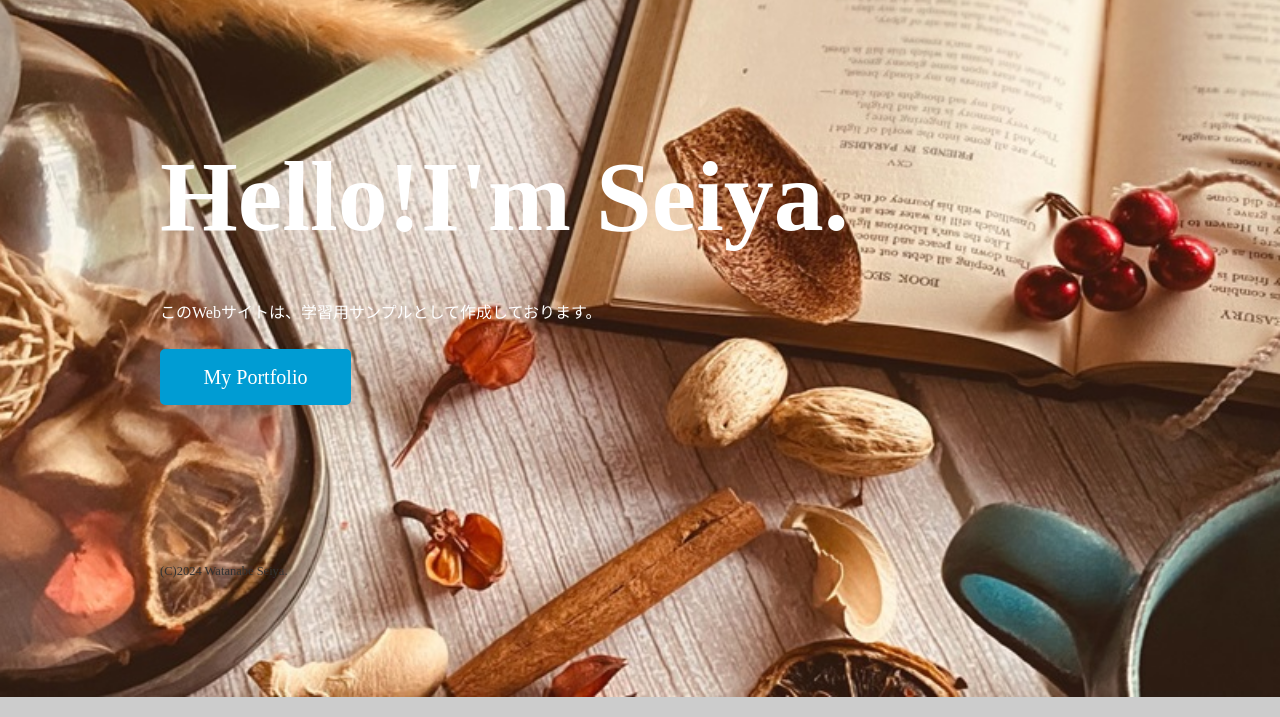
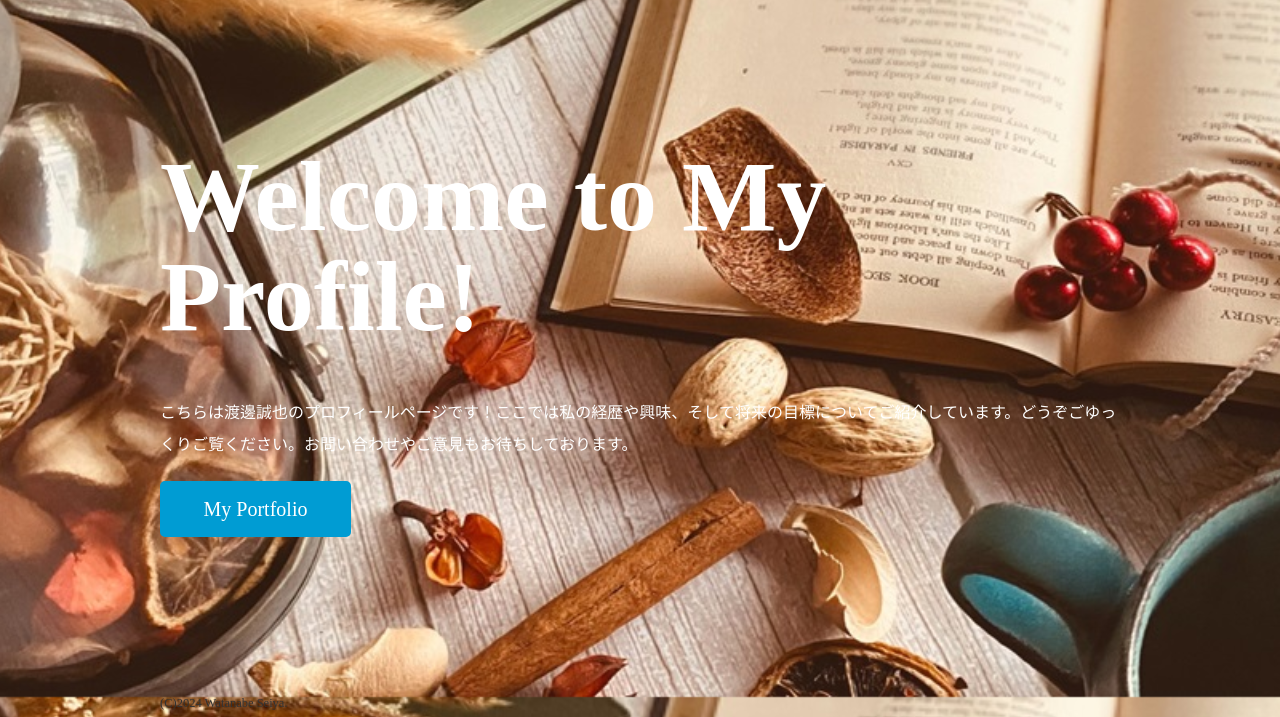
Before and after one commit to SeiyaW/Seiya-Programer-Site, a plain HTML site: page index.html in a window 1280 px wide. Shown: the part 103-820 px from the top of the page. Drawn offline with Linux system fonts and the light colour scheme.

Commit message:
index aboutの文章更新

```diff
--- a/index.html
+++ b/index.html
@@ -21,9 +21,9 @@
 
     <div class="wrap">
         <div class="content">
-            <h1>Hello!I'm Seiya.</h1>
-            <p>このWebサイトは、学習用サンプルとして作成しております。</p>
-            <p class="btn"><a href="portfoli.html">My Portfolio</a></p>
+            <h1>Welcome to My Profile!</h1>
+            <p>こちらは渡邊誠也のプロフィールページです！ここでは私の経歴や興味、そして将来の目標についてご紹介しています。どうぞごゆっくりご覧ください。お問い合わせやご意見もお待ちしております。</p>
+            <p class="btn"><a href="#">My Portfolio</a></p>
         </div>
     </div>
 
```
Also changed, not shown: about.html (+4 -1 lines).
